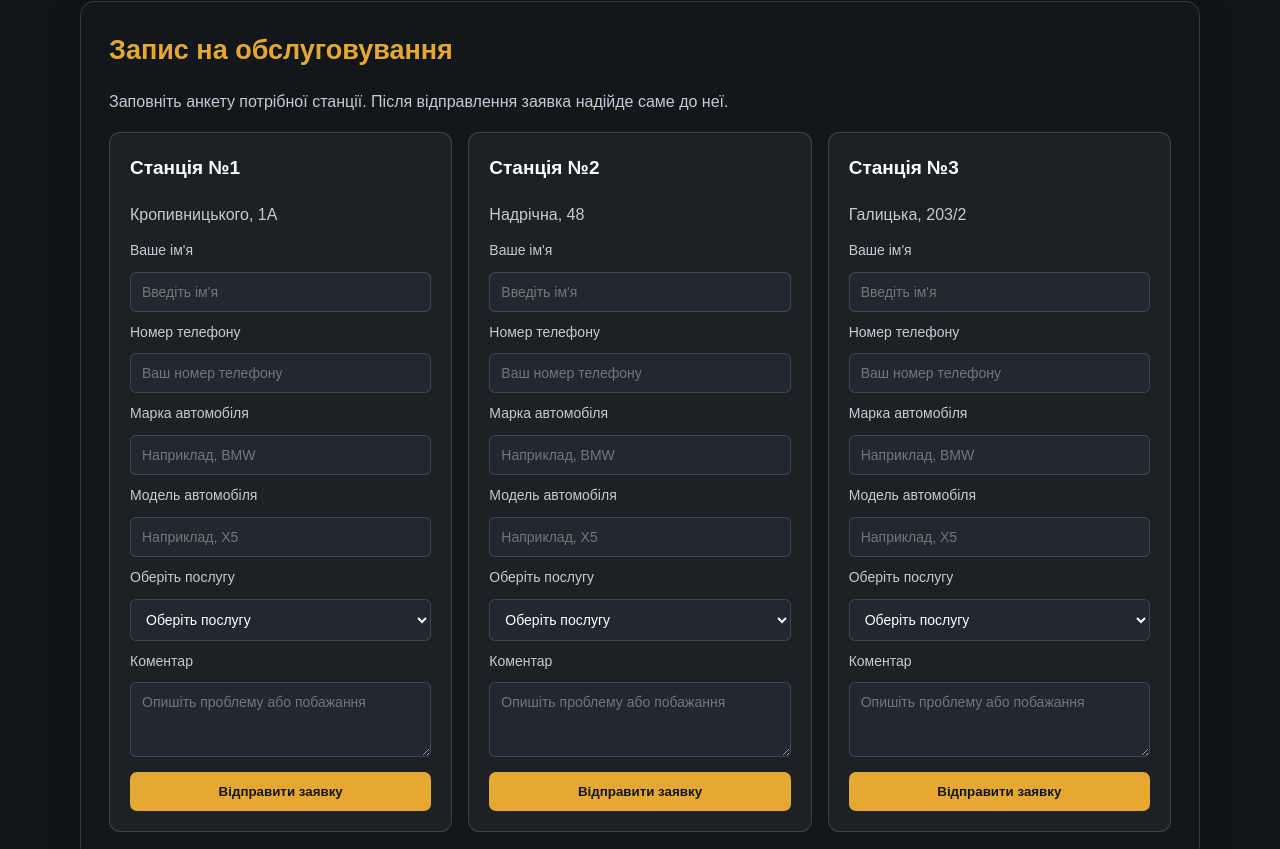
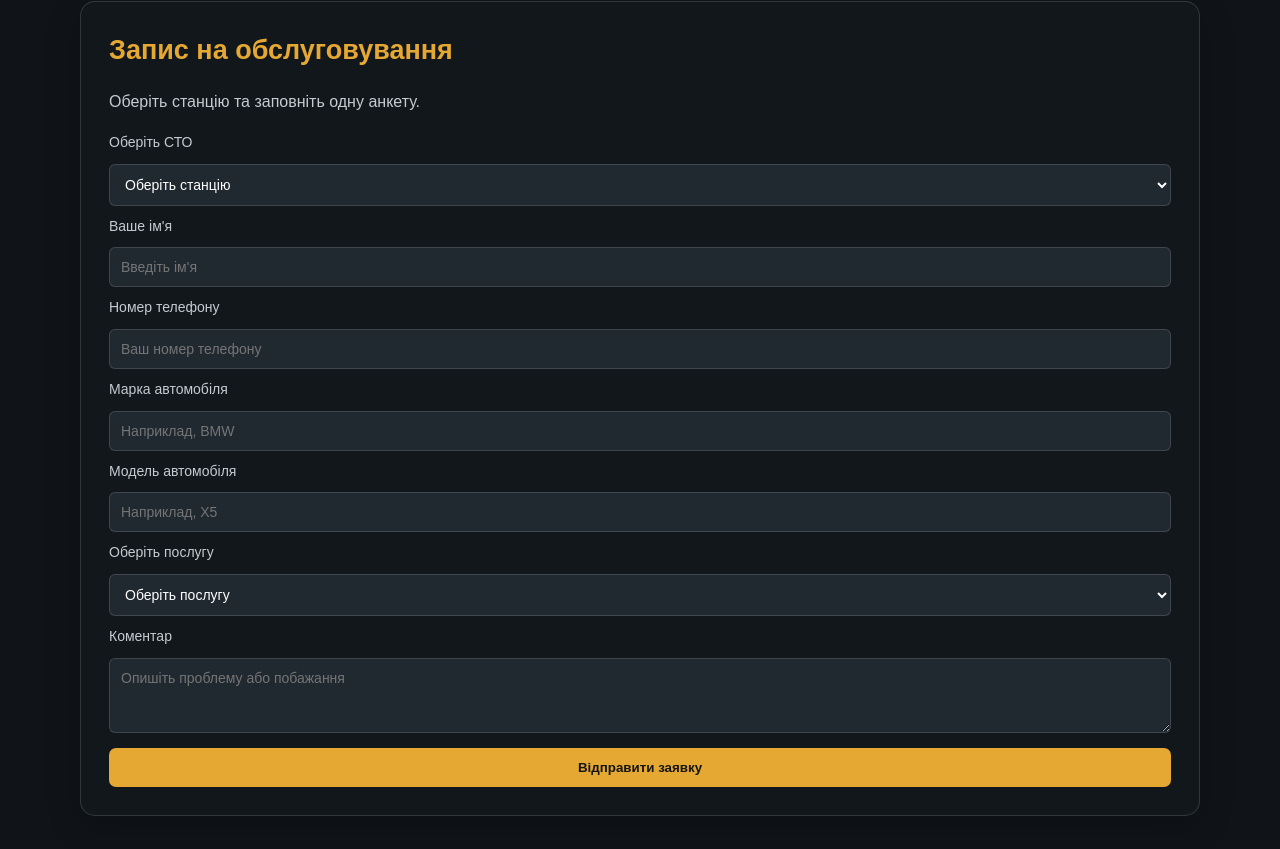
Before and after one commit to markozakirov-pi2502-byte/auto-service_motul-oleg, a plain HTML site: page index.html in a window 1280 px wide. Shown: the part 2841-3690 px from the top of the page. Drawn offline with Linux system fonts and the light colour scheme.

Commit message:
index.html

```diff
--- a/index.html
+++ b/index.html
@@ -513,131 +513,83 @@
     </section>
 
 <!-- ЗАПИС НА ОБСЛУГОВУВАННЯ -->
-
-<!-- ЗАПИС НА ОБСЛУГОВУВАННЯ -->
 <section id="booking">
     <div class="section-panel">
         <h2>Запис на обслуговування</h2>
         <p class="muted" style="margin-bottom:17px">
-            Заповніть анкету потрібної станції. Після відправлення заявка надійде саме до неї.
+            Оберіть станцію та заповніть одну анкету.
         </p>
 
-        <div class="booking-grid">
+        <form class="booking-form" id="bookingForm"
+              action="https://formspree.io/f/xgakvlwr"
+              method="POST">
 
-            <!-- СТАНЦІЯ №1 -->
-            <article class="booking-card">
-                <h3>Станція №1</h3>
-                <p class="muted">Кропивницького, 1А</p>
+            <label>Оберіть СТО</label>
+            <select id="stationSelect" name="Станція" required>
+                <option value="">Оберіть станцію</option>
+                <option value="https://formspree.io/f/xgakvlwr">
+                    Станція №1 — Кропивницького, 1А
+                </option>
+                <option value="https://formspree.io/f/xaeonbre">
+                    Станція №2 — Надрічна, 48
+                </option>
+                <option value="https://formspree.io/f/xyewzdgp">
+                    Станція №3 — Галицька, 203/2
+                </option>
+            </select>
 
-                <form class="booking-form" action="https://formspree.io/f/xgakvlwr" method="POST">
-                    <input type="hidden" name="_subject" value="Заявка — Станція №1">
+            <input type="hidden" name="_subject"
+                   id="bookingSubject" value="Нова заявка">
 
             <label>Ваше ім'я</label>
-                    <input type="text" name="Ім'я" placeholder="Введіть ім'я" required>
+            <input type="text" name="Ім'я"
+                   placeholder="Введіть ім'я" required>
 
             <label>Номер телефону</label>
-                    <input type="tel" name="Телефон" placeholder="Ваш номер телефону" required>
+            <input type="tel" name="Телефон"
+                   placeholder="Ваш номер телефону" required>
 
             <label>Марка автомобіля</label>
-                    <input type="text" name="Марка автомобіля" placeholder="Наприклад, BMW" required>
+            <input type="text" name="Марка автомобіля"
+                   placeholder="Наприклад, BMW" required>
 
             <label>Модель автомобіля</label>
-                    <input type="text" name="Модель автомобіля" placeholder="Наприклад, X5" required>
+            <input type="text" name="Модель автомобіля"
+                   placeholder="Наприклад, X5" required>
 
             <label>Оберіть послугу</label>
             <select name="Послуга" required>
                 <option value="">Оберіть послугу</option>
-                        <option>Заміна оливи</option>
+                <optgroup label="Ходова">
+                    <option>Ремонт підвіски</option>
                     <option>Ремонт гальмівної системи</option>
-                        <option>Ремонт підвіски</option>
-                        <option>Діагностика автомобіля</option>
+                </optgroup>
+                <optgroup label="Кузов">
+                    <option>Інші кузовні роботи</option>
+                </optgroup>
+                <optgroup label="Двигун">
+                    <option>Заміна моторної оливи</option>
+                    <option>Заміна фільтрів</option>
+                    <option>Заміна охолоджувальної рідини</option>
+                </optgroup>
+                <optgroup label="Електрика">
+                    <option>Діагностика електрики</option>
+                    <option>Ремонт електрообладнання</option>
+                </optgroup>
                 <option>Інше</option>
             </select>
 
             <label>Коментар</label>
-                    <textarea name="Коментар" placeholder="Опишіть проблему або побажання"></textarea>
+            <textarea name="Коментар"
+                      placeholder="Опишіть проблему або побажання"></textarea>
 
-                    <button class="button" type="submit">Відправити заявку</button>
+            <button class="button" type="submit">
+                Відправити заявку
+            </button>
         </form>
-            </article>
-
-            <!-- СТАНЦІЯ №2 -->
-            <article class="booking-card">
-                <h3>Станція №2</h3>
-                <p class="muted">Надрічна, 48</p>
-
-                <form class="booking-form" action="https://formspree.io/f/xaeonbre" method="POST">
-                    <input type="hidden" name="_subject" value="Заявка — Станція №2">
-
-                    <label>Ваше ім'я</label>
-                    <input type="text" name="Ім'я" placeholder="Введіть ім'я" required>
-
-                    <label>Номер телефону</label>
-                    <input type="tel" name="Телефон" placeholder="Ваш номер телефону" required>
-
-                    <label>Марка автомобіля</label>
-                    <input type="text" name="Марка автомобіля" placeholder="Наприклад, BMW" required>
-
-                    <label>Модель автомобіля</label>
-                    <input type="text" name="Модель автомобіля" placeholder="Наприклад, X5" required>
-
-                    <label>Оберіть послугу</label>
-                    <select name="Послуга" required>
-                        <option value="">Оберіть послугу</option>
-                        <option>Заміна оливи</option>
-                        <option>Ремонт гальмівної системи</option>
-                        <option>Ремонт підвіски</option>
-                        <option>Діагностика автомобіля</option>
-                        <option>Інше</option>
-                    </select>
-
-                    <label>Коментар</label>
-                    <textarea name="Коментар" placeholder="Опишіть проблему або побажання"></textarea>
-
-                    <button class="button" type="submit">Відправити заявку</button>
-                </form>
-            </article>
-
-            <!-- СТАНЦІЯ №3 -->
-            <article class="booking-card">
-                <h3>Станція №3</h3>
-                <p class="muted">Галицька, 203/2</p>
-
-                <form class="booking-form" action="https://formspree.io/f/xyewzdgp" method="POST">
-                    <input type="hidden" name="_subject" value="Заявка — Станція №3">
-
-                    <label>Ваше ім'я</label>
-                    <input type="text" name="Ім'я" placeholder="Введіть ім'я" required>
-
-                    <label>Номер телефону</label>
-                    <input type="tel" name="Телефон" placeholder="Ваш номер телефону" required>
-
-                    <label>Марка автомобіля</label>
-                    <input type="text" name="Марка автомобіля" placeholder="Наприклад, BMW" required>
-
-                    <label>Модель автомобіля</label>
-                    <input type="text" name="Модель автомобіля" placeholder="Наприклад, X5" required>
-
-                    <label>Оберіть послугу</label>
-                    <select name="Послуга" required>
-                        <option value="">Оберіть послугу</option>
-                        <option>Заміна оливи</option>
-                        <option>Ремонт гальмівної системи</option>
-                        <option>Ремонт підвіски</option>
-                        <option>Діагностика автомобіля</option>
-                        <option>Інше</option>
-                    </select>
-
-                    <label>Коментар</label>
-                    <textarea name="Коментар" placeholder="Опишіть проблему або побажання"></textarea>
-
-                    <button class="button" type="submit">Відправити заявку</button>
-                </form>
-            </article>
-
-                    </div>
     </div>
 </section>
+
 
 </div>
 </main>
@@ -648,5 +600,19 @@
     </div>
 </footer>
 
+
+<script>
+const bookingForm = document.getElementById("bookingForm");
+const stationSelect = document.getElementById("stationSelect");
+const bookingSubject = document.getElementById("bookingSubject");
+
+stationSelect.addEventListener("change", function () {
+    bookingForm.action = this.value;
+
+    bookingSubject.value =
+        "Заявка — " + this.options[this.selectedIndex].text;
+});
+</script>
+
 </body>
 </html>
```
Lines whose indentation alone changed are shown as unchanged.
